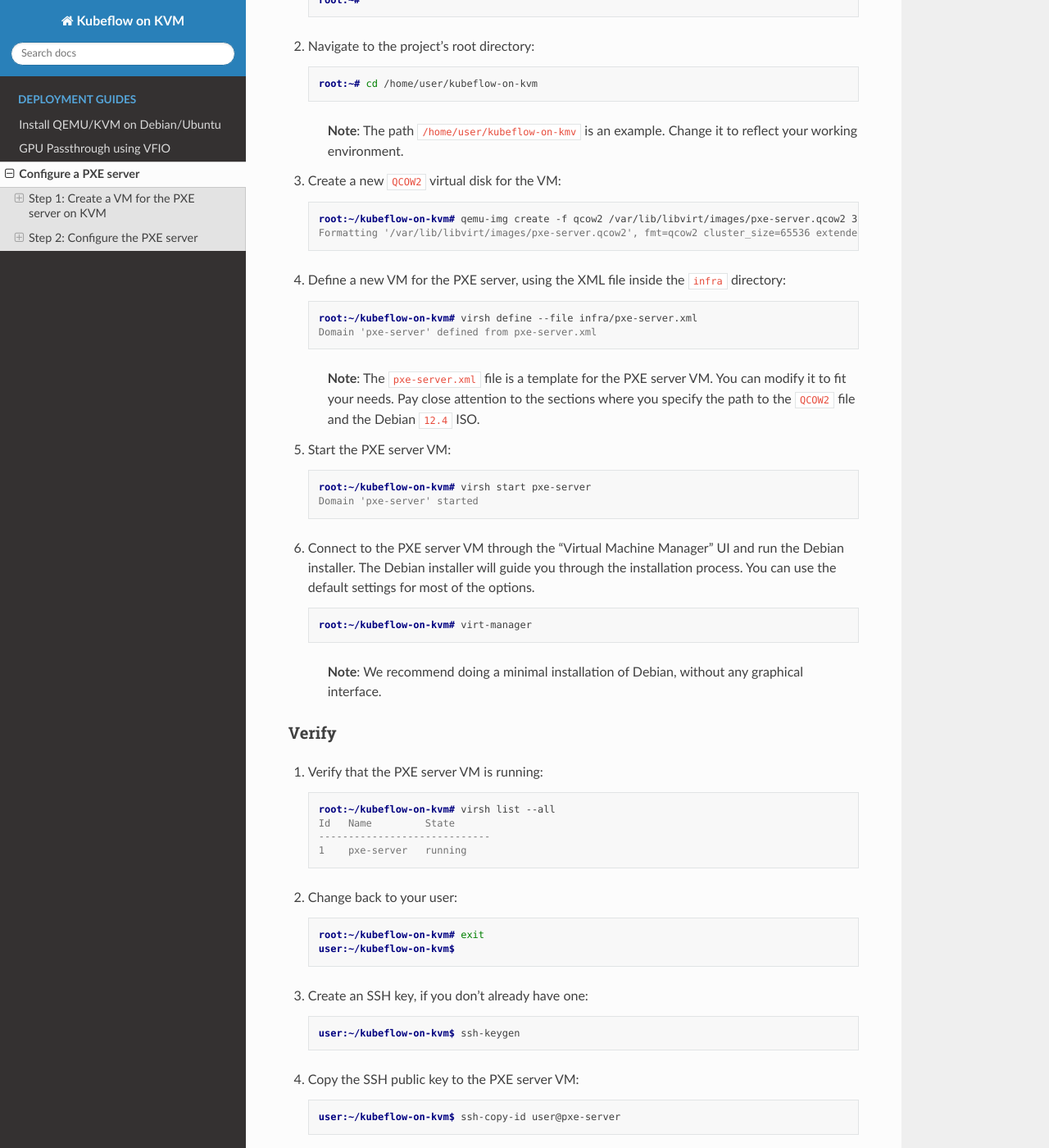
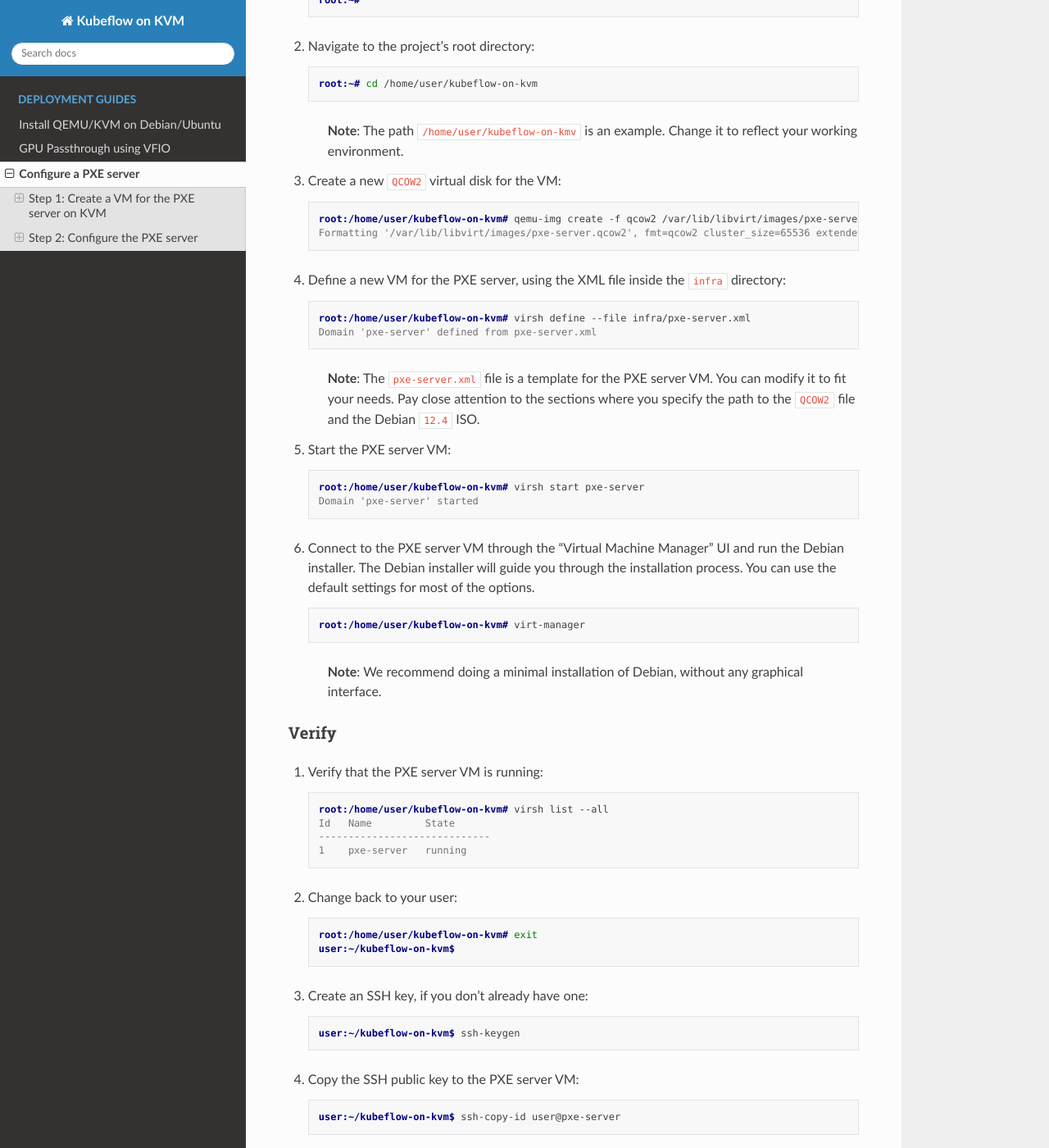
Before and after one commit to dpoulopoulos/virtml, a Sphinx documentation site: the page built from docs/source/pxe-server.md, in a window 1280 px wide and 1400 px high, scrolled down 584 px. Shown: the whole window at 82% size. Built offline with Sphinx 7.4.7 and the Read the Docs theme 2.0.0, drawn with Linux system fonts in a browser that asks for light colours.

Commit message:
docs: Fix syntax errors in PXE Server guide
Signed-off-by: Dimitris Poulopoulos <dimitris.a.poulopoulos@gmail.com>

````diff
--- a/docs/source/pxe-server.md
+++ b/docs/source/pxe-server.md
@@ -27,20 +27,20 @@ In this section you will create a KVM VM for the PXE server, using a Debian `12.
     root:~# cd /home/user/kubeflow-on-kvm
     ```
 
-    > **Note**: The path `/home/user/kubeflow-on-kmv` is an example. Change it to reflect your working
-    > environment.
+    > **Note**: The path `/home/user/kubeflow-on-kmv` is an example. Change it to reflect your
+    > working environment.
 
 1. Create a new `QCOW2` virtual disk for the VM:
 
     ```console
-    root:~/kubeflow-on-kvm# qemu-img create -f qcow2 /var/lib/libvirt/images/pxe-server.qcow2 32G
+    root:/home/user/kubeflow-on-kvm# qemu-img create -f qcow2 /var/lib/libvirt/images/pxe-server.qcow2 32G
     Formatting '/var/lib/libvirt/images/pxe-server.qcow2', fmt=qcow2 cluster_size=65536 extended_l2=off compression_type=zlib size=34359738368 lazy_refcounts=off refcount_bits=16
     ```
 
 1. Define a new VM for the PXE server, using the XML file inside the `infra` directory:
 
     ```console
-    root:~/kubeflow-on-kvm# virsh define --file infra/pxe-server.xml
+    root:/home/user/kubeflow-on-kvm# virsh define --file infra/pxe-server.xml
     Domain 'pxe-server' defined from pxe-server.xml
     ```
 
@@ -51,7 +51,7 @@ In this section you will create a KVM VM for the PXE server, using a Debian `12.
 1. Start the PXE server VM:
 
     ```console
-    root:~/kubeflow-on-kvm# virsh start pxe-server
+    root:/home/user/kubeflow-on-kvm# virsh start pxe-server
     Domain 'pxe-server' started
     ```
 
@@ -60,7 +60,7 @@ In this section you will create a KVM VM for the PXE server, using a Debian `12.
    default settings for most of the options.
 
     ```console
-    root:~/kubeflow-on-kvm# virt-manager
+    root:/home/user/kubeflow-on-kvm# virt-manager
     ```
 
    > **Note**: We recommend doing a minimal installation of Debian, without any graphical interface.
@@ -70,7 +70,7 @@ In this section you will create a KVM VM for the PXE server, using a Debian `12.
 1. Verify that the PXE server VM is running:
 
     ```console
-    root:~/kubeflow-on-kvm# virsh list --all
+    root:/home/user/kubeflow-on-kvm# virsh list --all
     Id   Name         State
     -----------------------------
     1    pxe-server   running
@@ -79,7 +79,7 @@ In this section you will create a KVM VM for the PXE server, using a Debian `12.
 1. Change back to your user:
 
     ```console
-    root:~/kubeflow-on-kvm# exit
+    root:/home/user/kubeflow-on-kvm# exit
     user:~/kubeflow-on-kvm$
     ```
 
````
